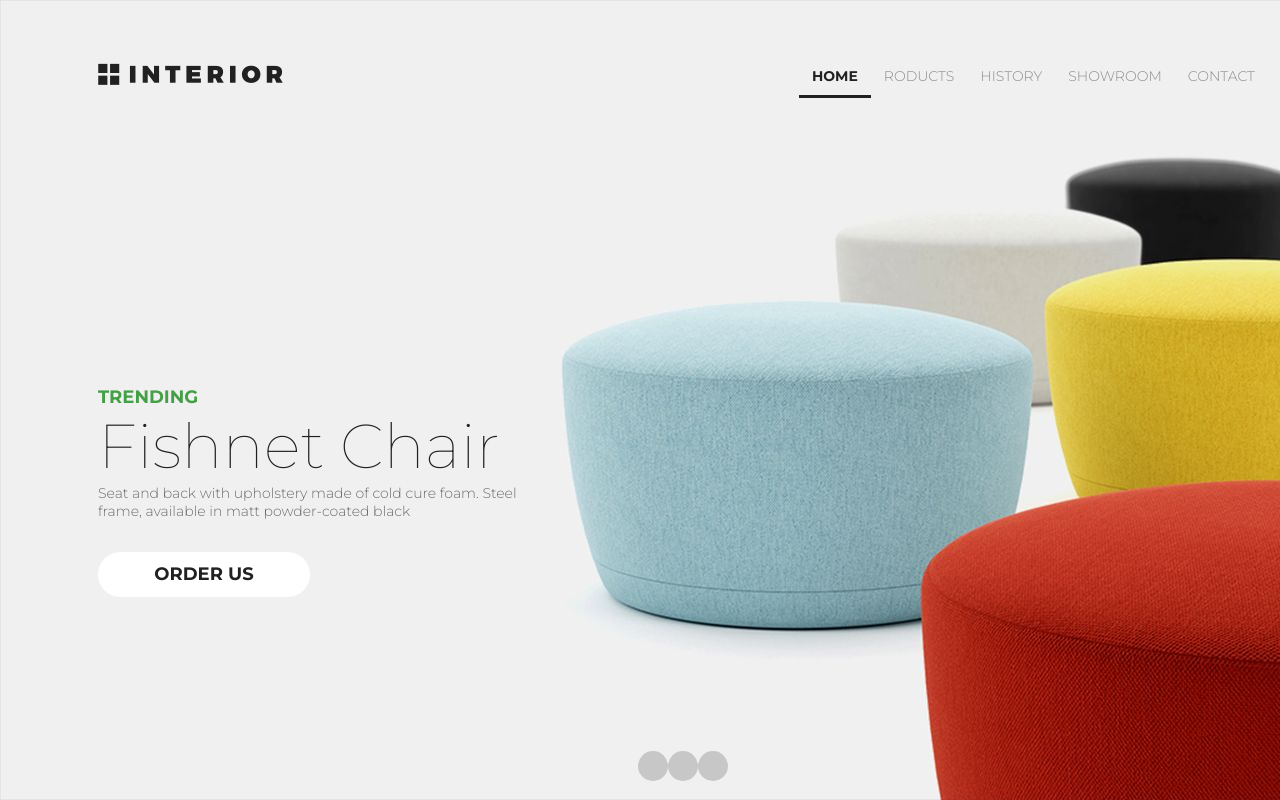
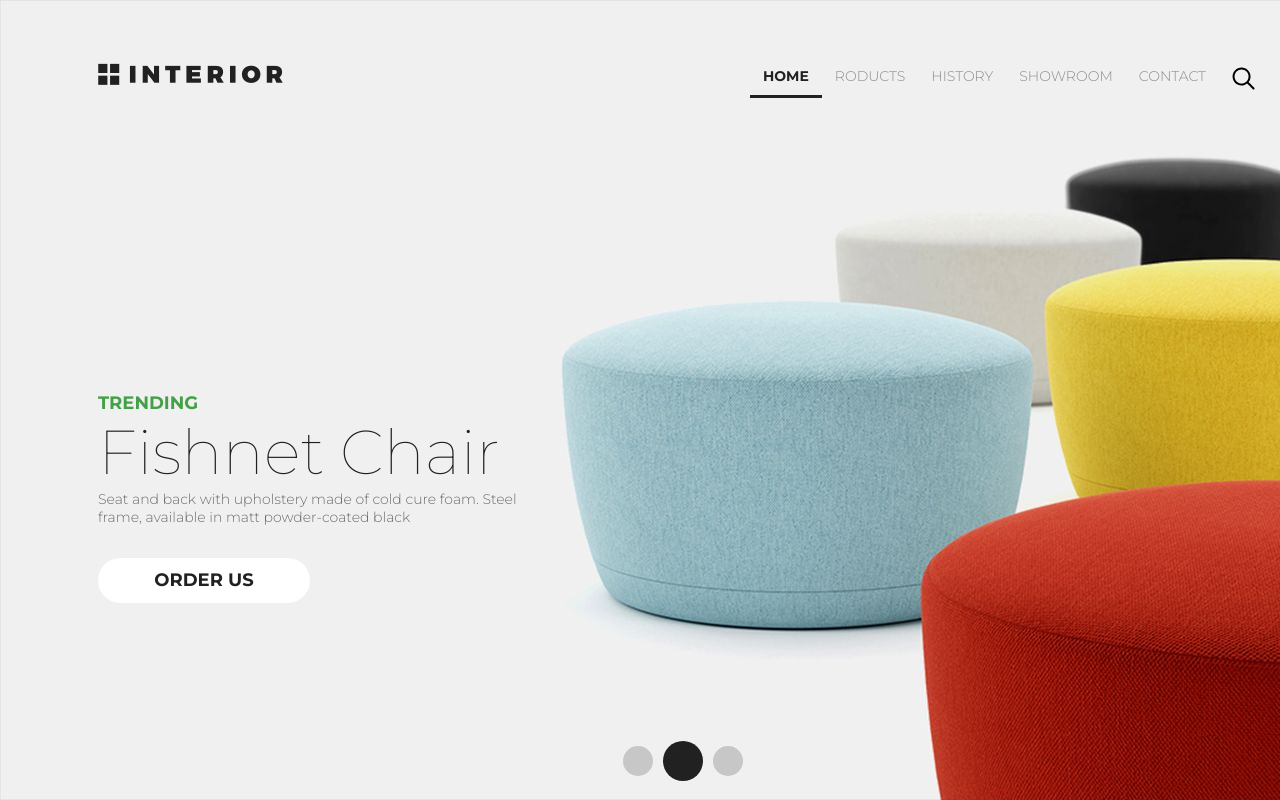
Before and after one commit to Sinkaiya/gu_html_css, a plain HTML site: page index.html in a window 1280 px wide. Shown: the top 800 px of the page. Drawn offline with Linux system fonts and the light colour scheme.

Commit message:
Finished first block. Added loupe and tuned dots.

```diff
--- a/css/style.css
+++ b/css/style.css
@@ -108,6 +108,7 @@
     justify-content: center;
     margin-top: 100px;
     width: 1170px;
+    align-items: center;
 }
 
 .circle {
@@ -116,4 +117,16 @@
     width: 30px;
     height: 30px;
     border-radius: 50%;
+    margin-right: 5px;
+    margin-left: 5px;
 }
+
+.circle-active {
+    background-color: #212121;
+    width: 40px;
+    height: 40px;
+}
+
+.circle:hover {
+    background-color: #212121;
+}
--- a/index.html
+++ b/index.html
@@ -16,6 +16,7 @@
                 <li><a href="#">HISTORY</a></li>
                 <li><a href="#">SHOWROOM</a></li>
                 <li><a href="#">CONTACT</a></li>
+                <li><a href="#"><img src="img/search.svg" alt="Search"></a></li>
             </ul>
         </div>
             <div class="slider-text">
@@ -26,7 +27,7 @@
             </div>
             <div class="pagination">
                 <a href="#" class="circle"></a>
-                <a href="#" class="circle"></a>
+                <a href="#" class="circle circle-active"></a>
                 <a href="#" class="circle"></a>
             </div>
         </div>
```
Also changed, not shown: img/search.svg (added).
